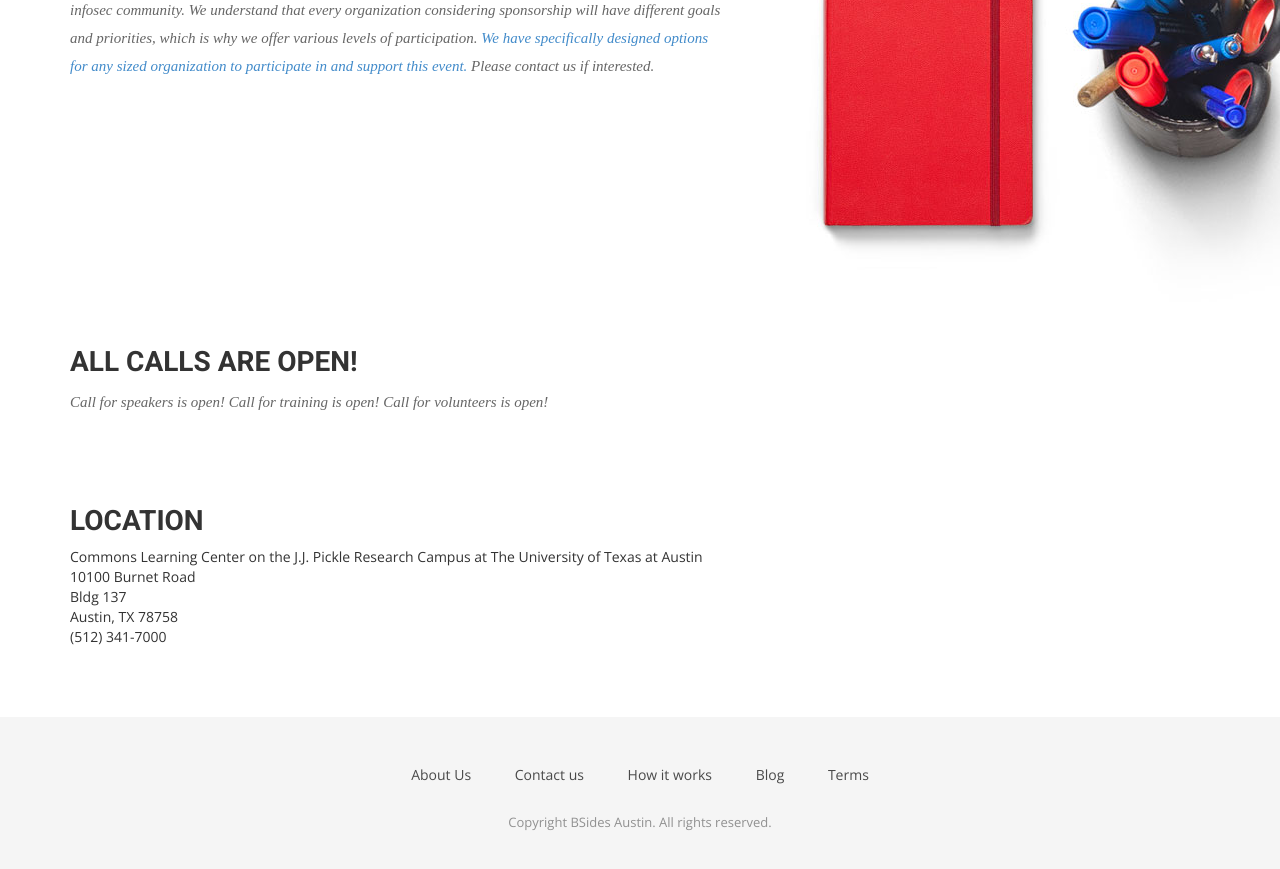
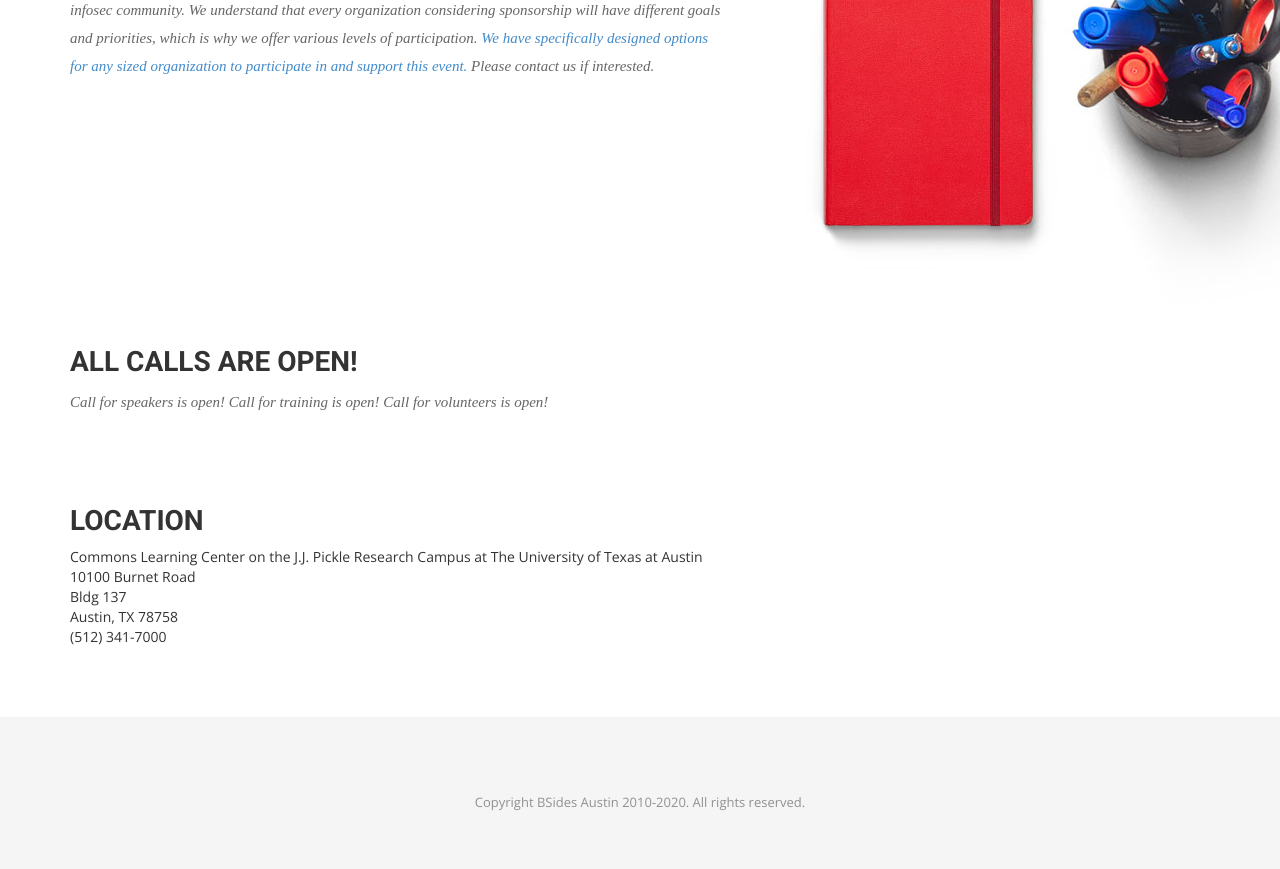
Before and after one commit to bsidesaustin/test, a Jekyll site: the page built from index.html, in a window 1280 px wide and 900 px high, scrolled down 1120 px. Shown: the top 869 px of the window. Built offline with Jekyll 4.4.1, drawn with Linux system fonts in a browser that asks for light colours; nearby versions of some CDN libraries; some web fonts are replaced.

Commit message:
Update footer.html

```diff
--- a/_includes/footer.html
+++ b/_includes/footer.html
@@ -4,15 +4,10 @@
     <div class="row">
       <div class="col-md-12">
         <div class="footer-manu">
-          <ul>
-            <li><a href="#">About Us</a></li>
-            <li><a href="{{ site.baseurl }}/contact">Contact us</a></li>
-            <li><a href="#">How it works</a></li>
-            <li><a href="{{ site.baseurl }}/blog">Blog</a></li>
-            <li><a href="#">Terms</a></li>
-          </ul>
+
+
         </div>
-        <p>Copyright BSides Austin. All rights reserved.</p>
+        <p>Copyright BSides Austin 2010-2020. All rights reserved.</p>
       </div>
     </div>
   </div>
```
